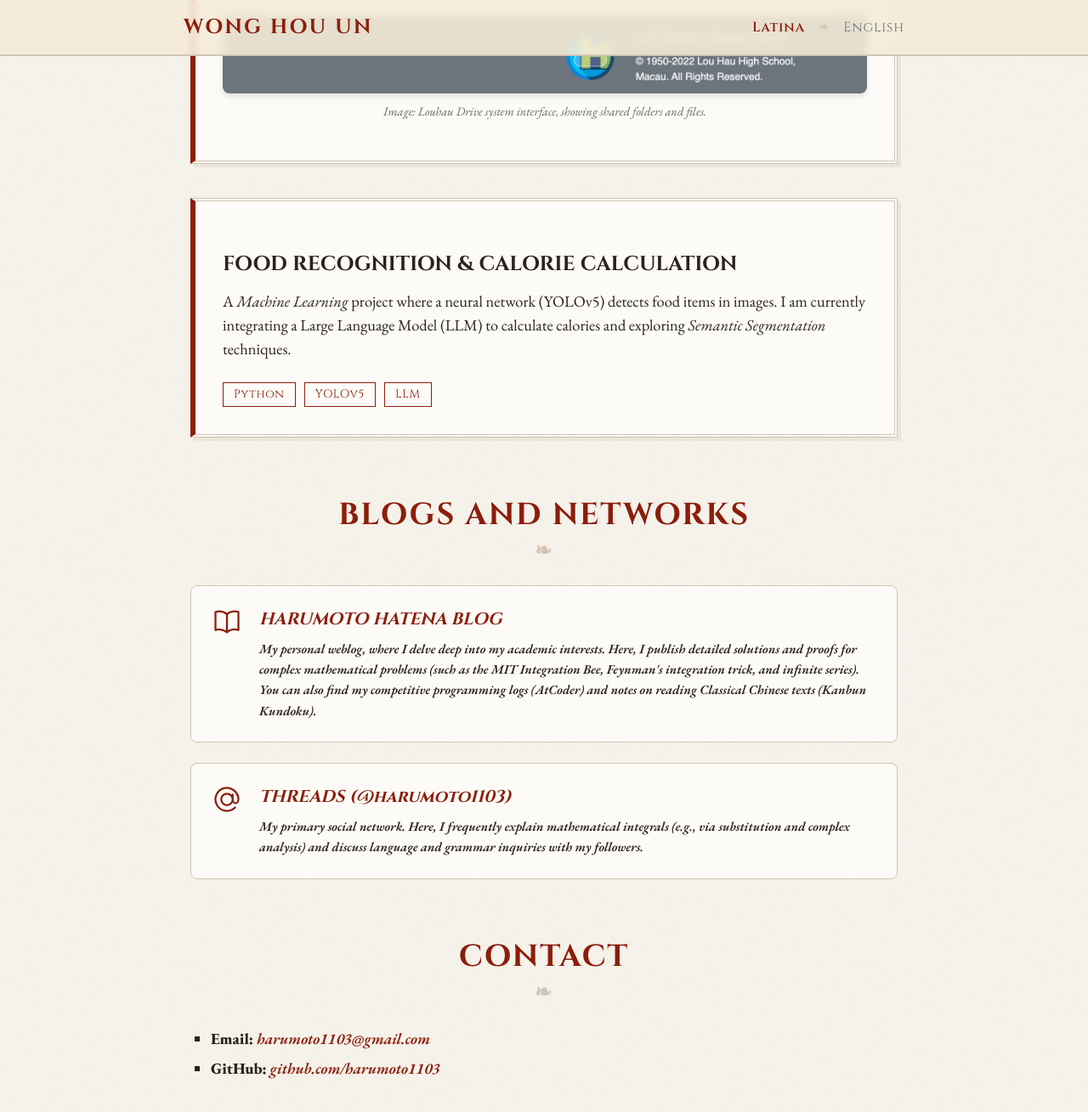
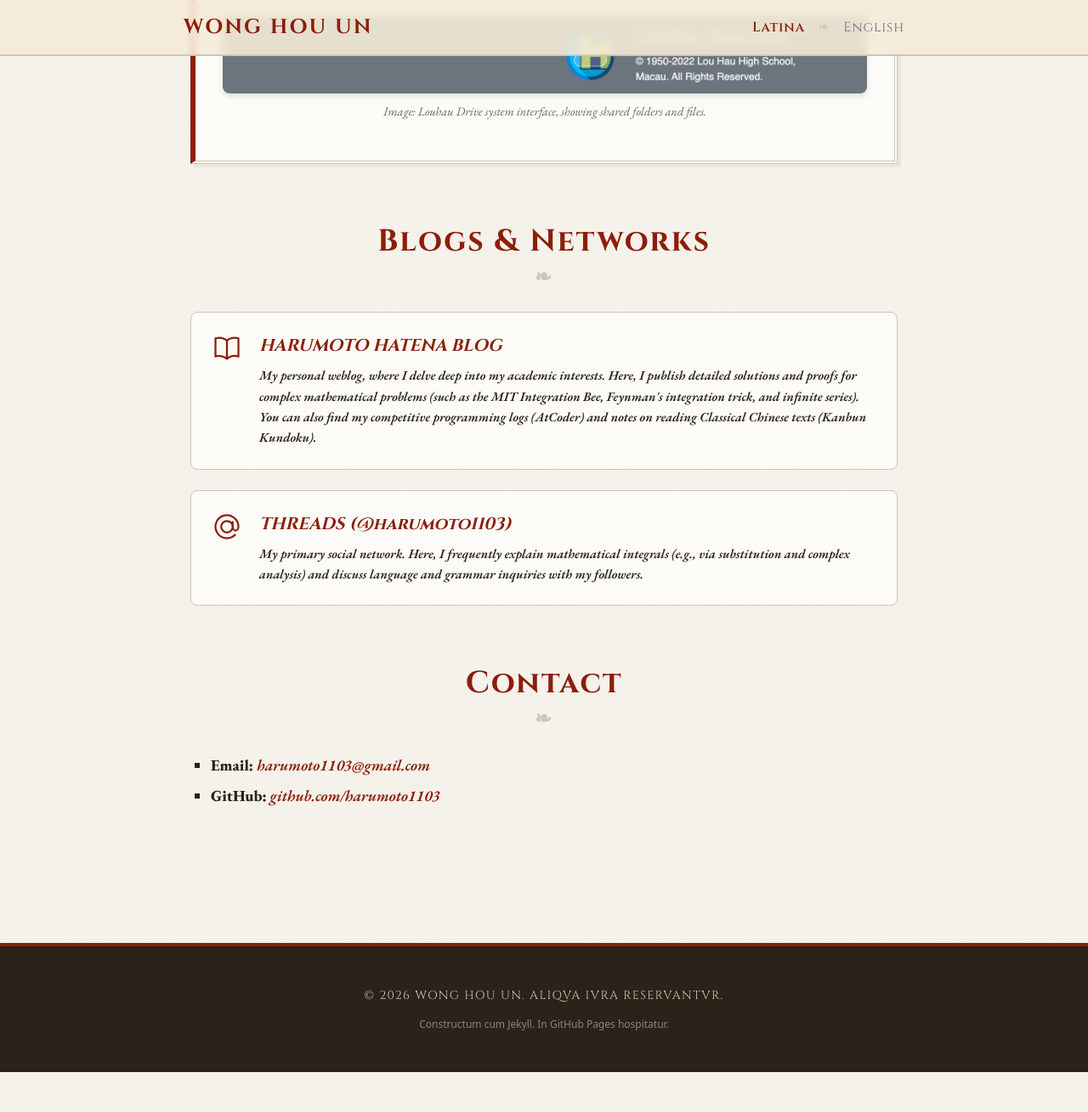
Before and after one commit to Harumoto1103/harumoto1103.github.io, a Jekyll site: the page built from en/index.md, in a window 1280 px wide and 1400 px high, scrolled down 3128 px. Shown: the top 1309 px of the window at 85% size. Built offline with Jekyll 4.4.1, drawn with Linux system fonts in a browser that asks for light colours; nearby versions of some CDN libraries; after the commit the page ends 4390 px from its top, so only the background shows below that; some of the changed text lies outside the part shown.

Commit message:
minor fix on cases

```diff
--- a/en/index.md
+++ b/en/index.md
@@ -19,7 +19,7 @@ title: WONG HOU UN — Home Page
     </div>
 </div>
 
-## ABOUT ME
+## About Me
 
 I am a software engineering student hailing from Macau. This origin instilled in me an innate love for languages and history, which I now strive to combine with my technological studies. Besides computers and languages, I have a profound passion for **mathematics**; I frequently spend time online calculating integrals and discussing linguistic concepts with friends.
 
@@ -38,7 +38,7 @@ I am a software engineering student hailing from Macau. This origin instilled in
     </a>
 </div>
 
-## ACADEMIC WORKS (COURSES)
+## Academic Works (Courses)
 
 During my academic journey, I have completed numerous projects to put theory into practice.
 
@@ -56,9 +56,9 @@ During my academic journey, I have completed numerous projects to put theory int
     </a>
 </div>
 
-## FEATURED PROJECTS
+## Featured Projects
 
-> ### CLOUD SYSTEM AND DATA REPOSITORY (LOU HAU DRIVE)
+> ### Cloud System & Data Repository (LHDrive)
 >
 > I developed a file management system and data repository for my secondary school (_Lou Hau High School_). This system provides users with an intuitive web interface. It is highly robust, remains in daily use by students and teachers, and can be accessed at <a href="https://drive.louhau.edu.mo" target="_blank">drive.louhau.edu.mo</a>.
 >
@@ -75,13 +75,7 @@ During my academic journey, I have completed numerous projects to put theory int
 > <p style="font-size: 0.9em; color: #666; font-style: italic; margin-top: 10px">Image: Louhau Drive system interface, showing shared folders and files.</p>
 > </div>
 
-> ### FOOD RECOGNITION & CALORIE CALCULATION
->
-> A _Machine Learning_ project where a neural network (YOLOv5) detects food items in images. I am currently integrating a Large Language Model (LLM) to calculate calories and exploring _Semantic Segmentation_ techniques.
->
-> <span class="badge">Python</span> <span class="badge">YOLOv5</span> <span class="badge">LLM</span>
-
-## BLOGS AND NETWORKS
+## Blogs & Networks
 
 <div style="display: flex; flex-direction: column; gap: 1.5rem; margin-top: 1.5rem;">
 
@@ -115,7 +109,7 @@ During my academic journey, I have completed numerous projects to put theory int
 
 </div>
 
-## CONTACT
+## Contact
 
 - **Email:** <a href="mailto:harumoto1103@gmail.com">harumoto1103@gmail.com</a>
 - **GitHub:** <a href="https://github.com/harumoto1103">github.com/harumoto1103</a>
```
Also changed, not shown: index.md (+5 -11 lines).
